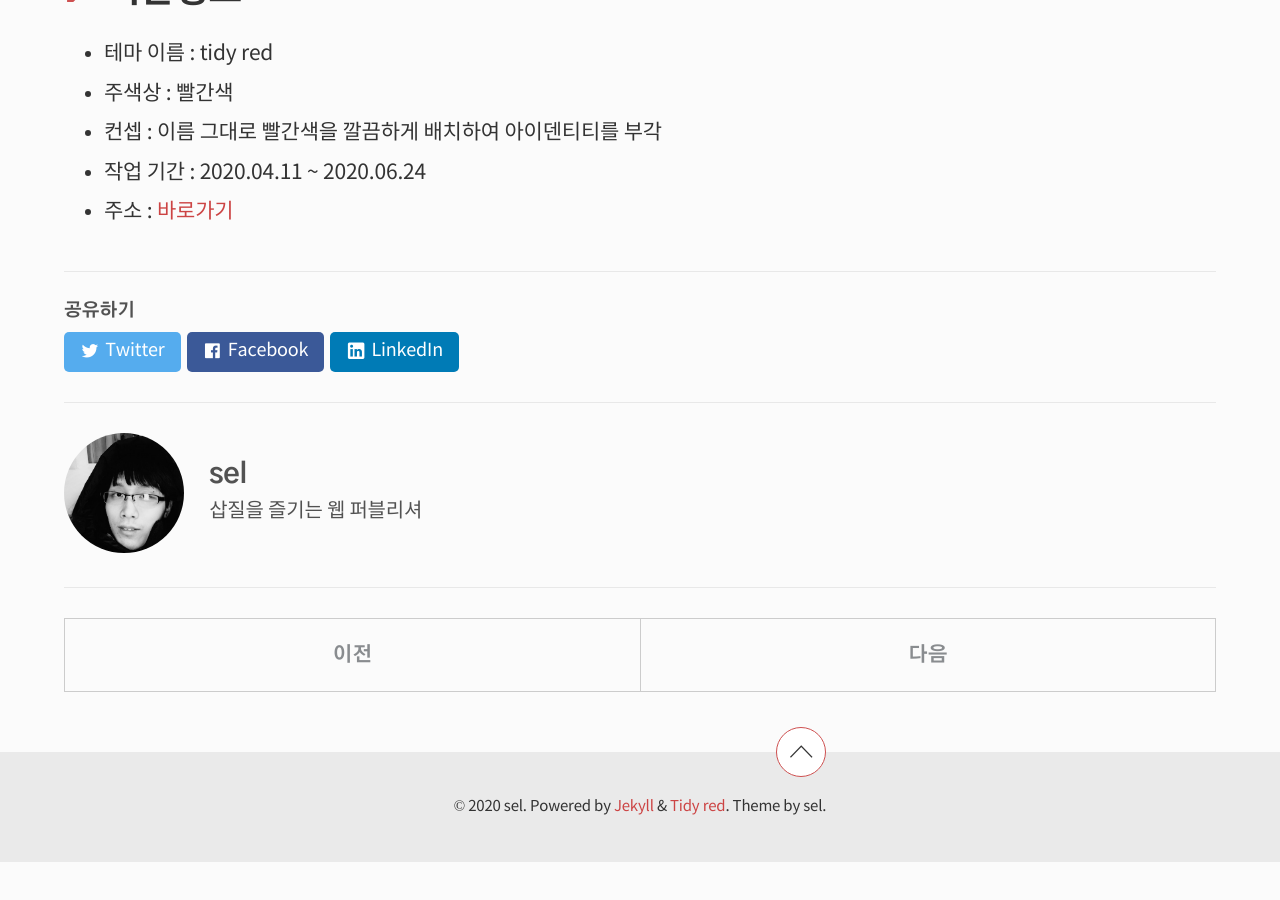
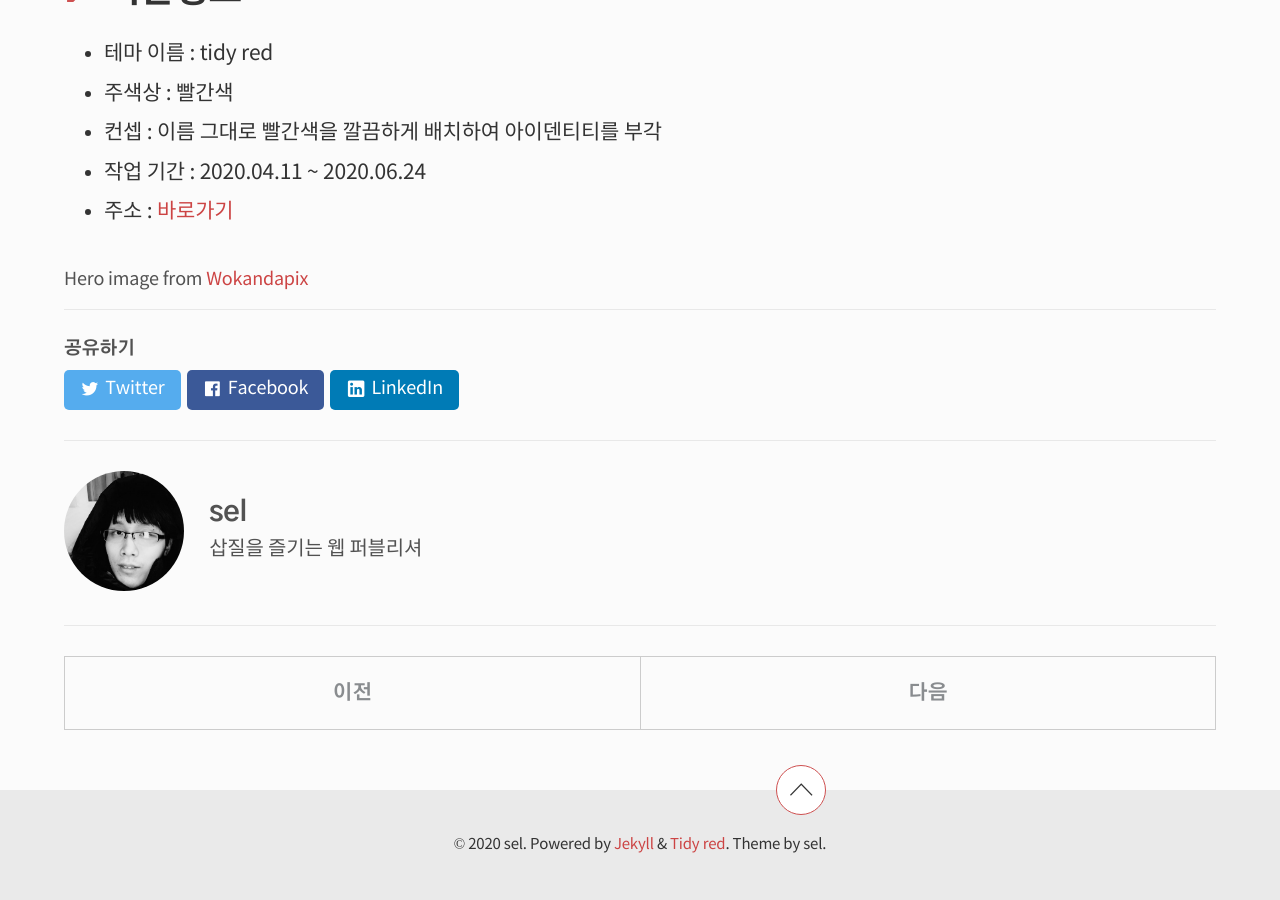
Before and after one commit to selosele/selosele.github.io, a Jekyll site: the page built from _posts/2020-04-11-making-jekyll-theme.md, in a window 1280 px wide and 900 px high, scrolled down 804 px. Built offline with Jekyll 4.4.1, drawn with Linux system fonts in a browser that asks for light colours; cached includes are drawn as plain includes; comment, search, counter and statistics services are not loaded; before the commit the page ends 1666 px from its top, so only the background shows below that.

Commit message:
teaser 이미지 출처 표기 추가

```diff
--- a/_posts/2020-04-11-making-jekyll-theme.md
+++ b/_posts/2020-04-11-making-jekyll-theme.md
@@ -4,8 +4,10 @@ comments: true
 title: "Jekyll 테마 제작 시작하다"
 excerpt: "재밌는 개인 프로젝트~"
 header:
-  overlay_image: /assets/images/thumb/blog_thumb03.jpg
+  overlay_image: /assets/images/thumb/blog_thumb01.jpg
   overlay_filter: 0.5
+  image_link: https://pixabay.com/ko/photos/%EB%B8%94%EB%A1%9C%EA%B7%B8-%EC%9D%B8%ED%84%B0%EB%84%B7-%EC%9B%B9-%EA%B8%B0%EC%88%A0-2355684/
+  image_author: Wokandapix
 date: 2020-04-11 19:42
 categories:
     - 퍼블노트
```
Also changed, not shown: _posts/2020-06-24-made-jekyll-theme.md (+2 -0 lines), assets/images/thumb/blog_thumb01.jpg, assets/images/thumb/blog_thumb02.jpg (deleted), assets/images/thumb/blog_thumb03.jpg (deleted).
